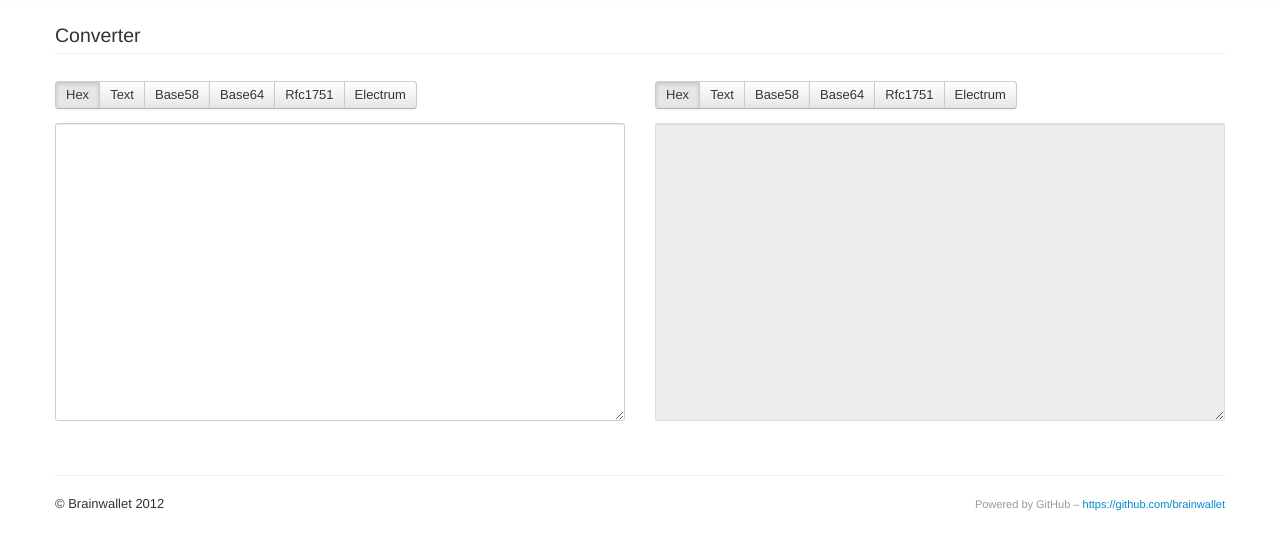
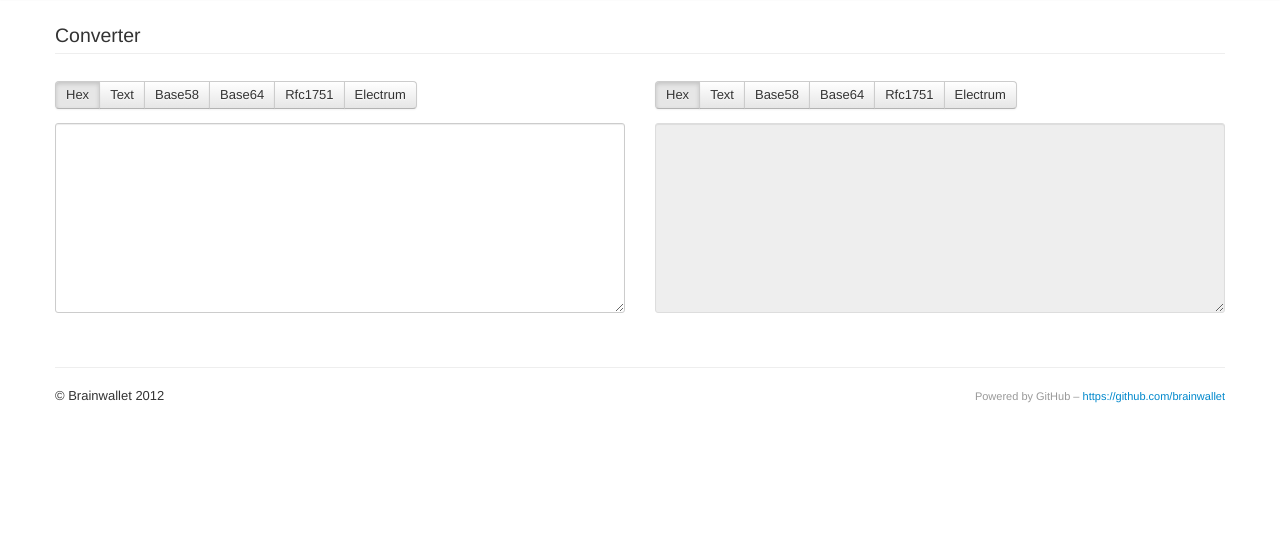
Before and after one commit to brainwallet/brainwallet.github.io, a plain HTML site: page index.html in a window 1280 px wide. Both pictures are taken after a click on the link "Converter". Shown: the part 43-592 px from the top of the page. Drawn offline with Linux system fonts and the light colour scheme.

Commit message:
Smaller textareas

```diff
--- a/index.html
+++ b/index.html
@@ -135,7 +135,7 @@
                                 </div>
                             </div>
                             <div class="control-group">
-                                <textarea class="span6" id="src" rows="16"></textarea>
+                                <textarea class="span6" id="src" rows="10"></textarea>
                             </div>
                             <div>
                                 <span id="hint_from">&nbsp;</span>
@@ -155,7 +155,7 @@
                                 </div>
                             </div>
                             <div class="control-group">
-                                <textarea class="span6" id="dest" readonly rows="16"></textarea>
+                                <textarea class="span6" id="dest" readonly rows="10"></textarea>
                             </div>
                             <div>
                                 <span id="hint_to">&nbsp;</span>
```
